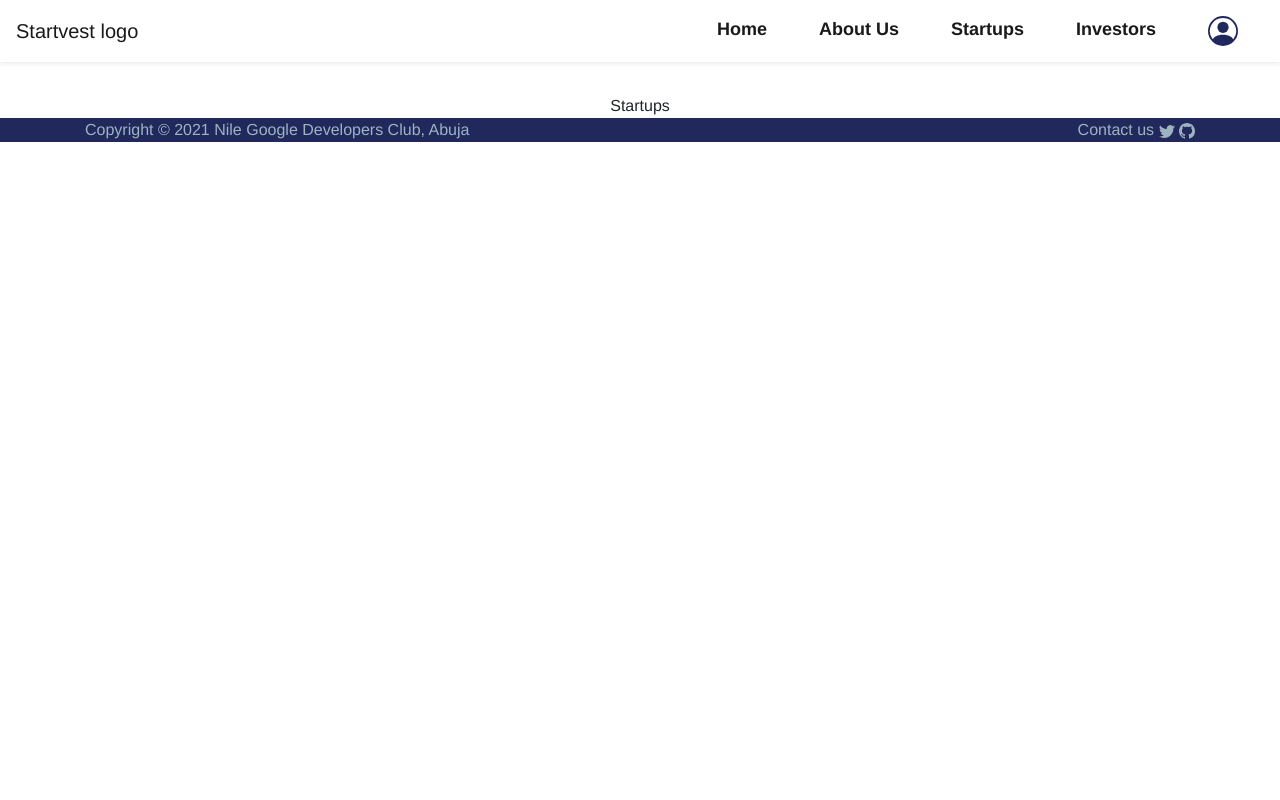
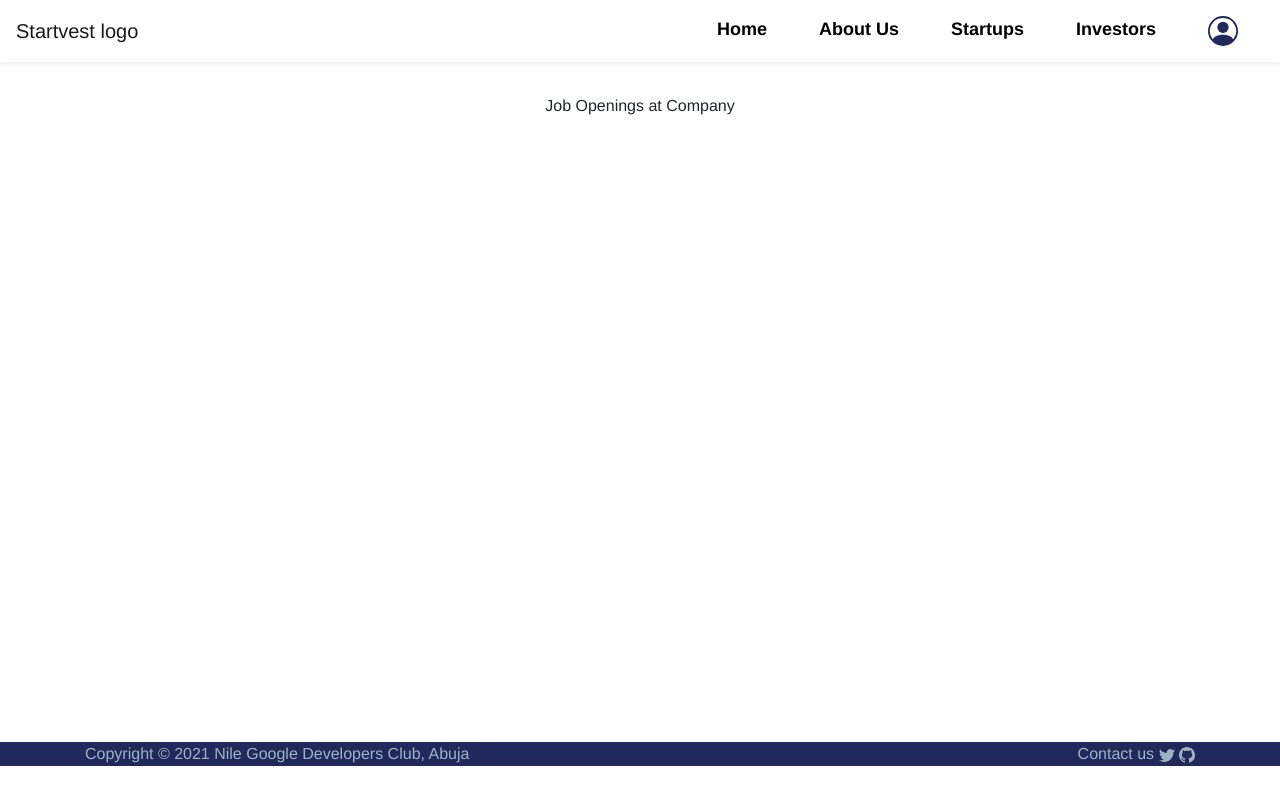
Before and after one commit to Tamunokorite/startvest-phase-1, a React (Create React App) app in the folder frontend/: page /startups in a window 1280 px wide. Built offline with nearby package versions, Linux system fonts and the light colour scheme.

Commit message:
UI changes to startups and home

```diff
--- a/frontend/src/Investors/investors.js
+++ b/frontend/src/Investors/investors.js
@@ -2,11 +2,11 @@ import React from 'react';
 import 'bootstrap/dist/css/bootstrap.min.css';
 import './investors.css';
 
-class footer extends React.Component {
+class investors extends React.Component {
      render(){
           return(
           <div>Investors</div>
           )
      }
 }
-export default footer;
+export default investors;
--- a/frontend/src/Nav/nav.css
+++ b/frontend/src/Nav/nav.css
@@ -18,9 +18,12 @@
      font-weight: bold;
      font-size: large;
      margin: auto 1em;
-     color: var(--primary);
+     color: black !important;
 }
 
 .Navlinks:hover{
      border-bottom: 3px solid var(--primary);
 }
+.views{
+     min-height: 81vh;
+}
--- a/frontend/src/Nav/nav.js
+++ b/frontend/src/Nav/nav.js
@@ -42,16 +42,16 @@ class nav extends React.Component {
                  {/* <NavLink exact activeClassName="Navlinks-active"><Nav.Link active className='Navlinks' href="/" >Home</Nav.Link></NavLink>  */}
                  <Nav.Item><Nav.Link active eventKey="home" className='Navlinks' href="/" >Home</Nav.Link></Nav.Item>
                  <Nav.Item><Nav.Link active eventKey="about" className='Navlinks' href="/about">About Us</Nav.Link></Nav.Item>
-                 <Nav.Item><Nav.Link active eventKey="about" className='Navlinks' href="/startups">Startups</Nav.Link></Nav.Item>
-                 <Nav.Item><Nav.Link active eventKey="about" className='Navlinks' href="/investors">Investors</Nav.Link></Nav.Item>
-                 <Nav.Item><Nav.Link active eventKey="about" className='Navlinks' href="/profile"><PersonCircle color='#21295C' height={30} width={30}/></Nav.Link></Nav.Item>
+                 <Nav.Item><Nav.Link active eventKey="startup" className='Navlinks' href="/startups">Startups</Nav.Link></Nav.Item>
+                 <Nav.Item><Nav.Link active eventKey="investors" className='Navlinks' href="/investors">Investors</Nav.Link></Nav.Item>
+                 <Nav.Item><Nav.Link active eventKey="profile" className='Navlinks' href="/profile"><PersonCircle color='#21295C' height={30} width={30}/></Nav.Link></Nav.Item>
                  </Nav>
 
                </Navbar.Collapse>
              </Navbar>
-             <Switch>
+             <div className='views'>
+             <Switch >
                   <Route exact path="/">
-
                     <Home/>
                   </Route>
                   <Route exact path="/about">
@@ -67,6 +67,7 @@ class nav extends React.Component {
                     <Profile/>
                   </Route>
              </Switch>
+             </div>
              </Router>
              </div>
           )
--- a/frontend/src/Profile/profile.css
+++ b/frontend/src/Profile/profile.css
@@ -2,6 +2,13 @@
 
 /* To import the colors of the brand */
 @import "../utility/colors.css";
+.load{
+     margin: 0;
+     position: absolute;
+     top: 50%;
+     left: 50%;
+     color: var(--secondary);
+}
 
 .profile{
      font-size: xx-large;
@@ -16,7 +23,7 @@
 .form_box{
      height: max-content;
      width: fit-content;
-     background-color: var(--faded);
+     background-color: var(--altfade);
      border-radius: 20px;
      max-width: max-content;
 }
--- a/frontend/src/Profile/profile.js
+++ b/frontend/src/Profile/profile.js
@@ -182,7 +182,7 @@ class profile extends React.Component {
      renderview(){
           console.log(this.state.authenticated);
           switch(this.state.authenticated){
-              default: return <div><Spinner  animation='grow' color='#21295C'/></div>
+              default: return <div><Spinner className="load" animation='border' color='#21295C'/></div>
                   case false: return (this.state.signup) ? this.Signin(): this.login();
                   case true: return this.userProfile();
           }
--- /dev/null
+++ b/frontend/src/Startups/jobs.js
@@ -0,0 +1,11 @@
+import React from 'react';
+import 'bootstrap/dist/css/bootstrap.min.css';
+import './startups.css';
+
+const Job = () => {
+     return(
+          <div>Job Openings at Company</div>
+     )
+}
+
+export default Job;
--- a/frontend/src/Startups/startups.css
+++ b/frontend/src/Startups/startups.css
@@ -0,0 +1,12 @@
+/* Css for Startups page */
+
+/* To import the colors of the brand */
+@import "../utility/colors.css";
+
+.load{
+     margin: 0;
+     position: absolute;
+     top: 50%;
+     left: 50%;
+     color: var(--secondary);
+}
--- a/frontend/src/Startups/startups.js
+++ b/frontend/src/Startups/startups.js
@@ -1,12 +1,102 @@
 import React from 'react';
 import 'bootstrap/dist/css/bootstrap.min.css';
 import './startups.css';
+import { Spinner} from 'react-bootstrap';
 
-class startups extends React.Component {
+// Import Job view
+import Job from './jobs';
+
+//Startup json from the backend
+var startups = {
+     'voltex': {
+          'image':false,
+          'name':'Voltex Designs',
+          'location': 'Abuja, Nigeria',
+          'est': '2019',
+          'desciption': 'Lorem ipsum dolor sit amet, consectetur adipiscing elit. Porttitor neque, risus euismod cursus tellus, tellus viverra vel fusce. Etiam fermentum mattis enim sed.',
+          'industry': 'Graphics Design',
+          'job': {
+               'num': 1,
+          }
+     },
+     'alpha': {
+          'image':false,
+          'name':'Alpha Tech',
+          'location': 'Lagos, Nigeria',
+          'est': '2017',
+          'desciption': 'Lorem ipsum dolor sit amet, consectetur adipiscing elit. Porttitor neque, risus euismod cursus tellus, tellus viverra vel fusce. Etiam fermentum mattis enim sed.',
+          'industry': 'Cable Networks',
+          'job': {
+               'num': 2,
+          }
+     },
+     'spartech': {
+          'image':false,
+          'name':'Spartech Energy ',
+          'location': 'Ogun, Nigeria',
+          'est': '2018',
+          'desciption': 'Lorem ipsum dolor sit amet, consectetur adipiscing elit. Porttitor neque, risus euismod cursus tellus, tellus viverra vel fusce. Etiam fermentum mattis enim sed.',
+          'industry': 'Energy solution',
+          'job': {
+               'num': null,
+          }
+     },
+     'slick': {
+          'image':false,
+          'name':'Slick Cloud',
+          'location': 'Kaduna, Nigeria',
+          'est': '2020',
+          'desciption': 'Lorem ipsum dolor sit amet, consectetur adipiscing elit. Porttitor neque, risus euismod cursus tellus, tellus viverra vel fusce. Etiam fermentum mattis enim sed.',
+          'industry': 'Saas, Iaas',
+          'job': {
+               'num': 3,
+          }
+     }
+}
+
+
+
+class Startup extends React.Component {
+     constructor(props) {
+          super(props);
+          this.state =({
+            view: 'job'
+          })
+        }
+
+     // Render the startups in column view
+     startups = () => {
+          return(
+               <div>
+                    <h1>Startups</h1>
+                    Startups view in columns
+               </div>
+          )
+     }
+      // Render the detailed view of a startup
+      startup = () => {
+          return(
+               <div>
+                   Detailed view of startup
+               </div>
+          )
+     }
+
+     renderview(){
+          switch(this.state.view){
+               default: return <div><Spinner className="load"  animation='border' color='#21295C'/></div>
+                   case 'startups': return this.startups();
+                   case 'startup': return this.startup();
+                   case 'job': return <Job/>;
+
+           }
+     }
      render(){
           return(
-          <div>Startups</div>
+          <div className='startups'>
+               {this.renderview()}
+          </div>
           )
      }
 }
-export default startups;
+export default Startup;
--- a/frontend/src/utility/colors.css
+++ b/frontend/src/utility/colors.css
@@ -3,4 +3,5 @@
      --secondary: #1B3B6F;
      --alternate: #065A82;
      --faded: #9EB3C2;
+     --altfade: #E8EAEF;
 }
```
Also changed, not shown: frontend/src/Startups/overview.js (added, +12 -0 lines).
